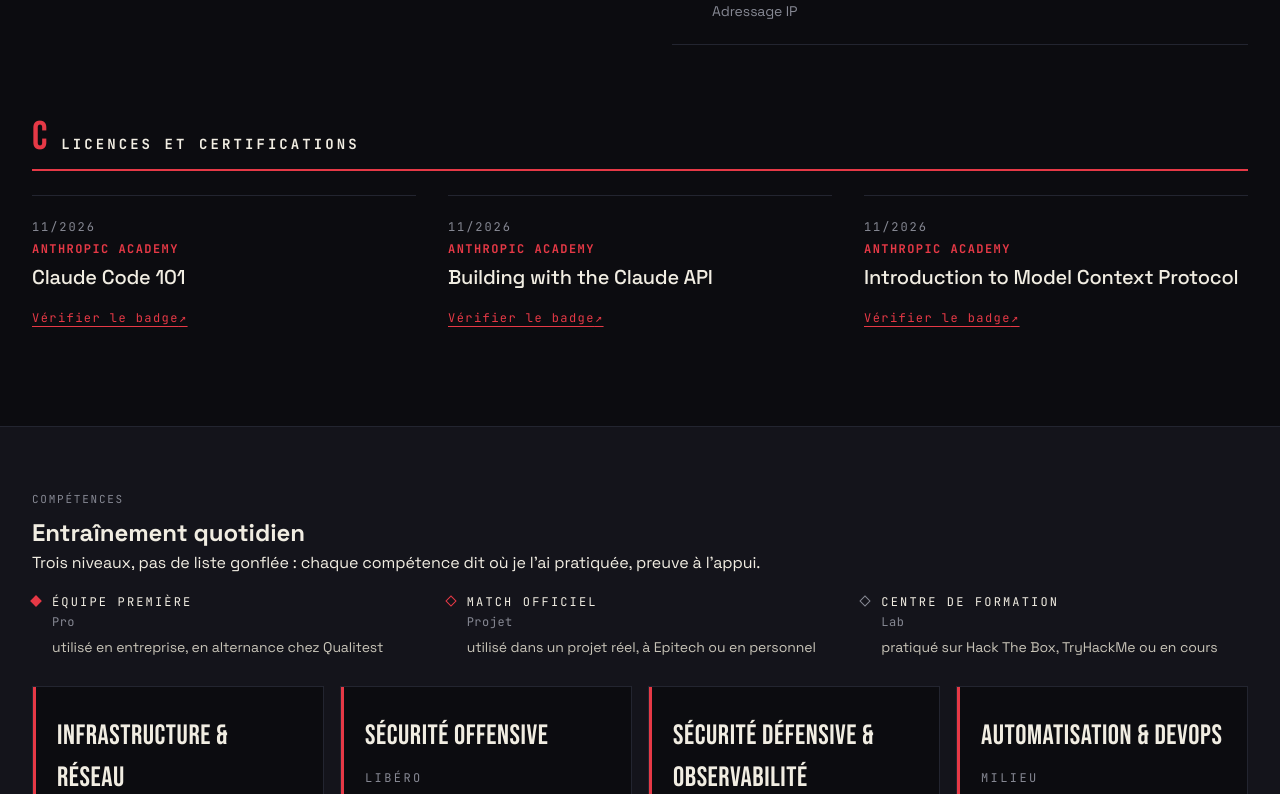
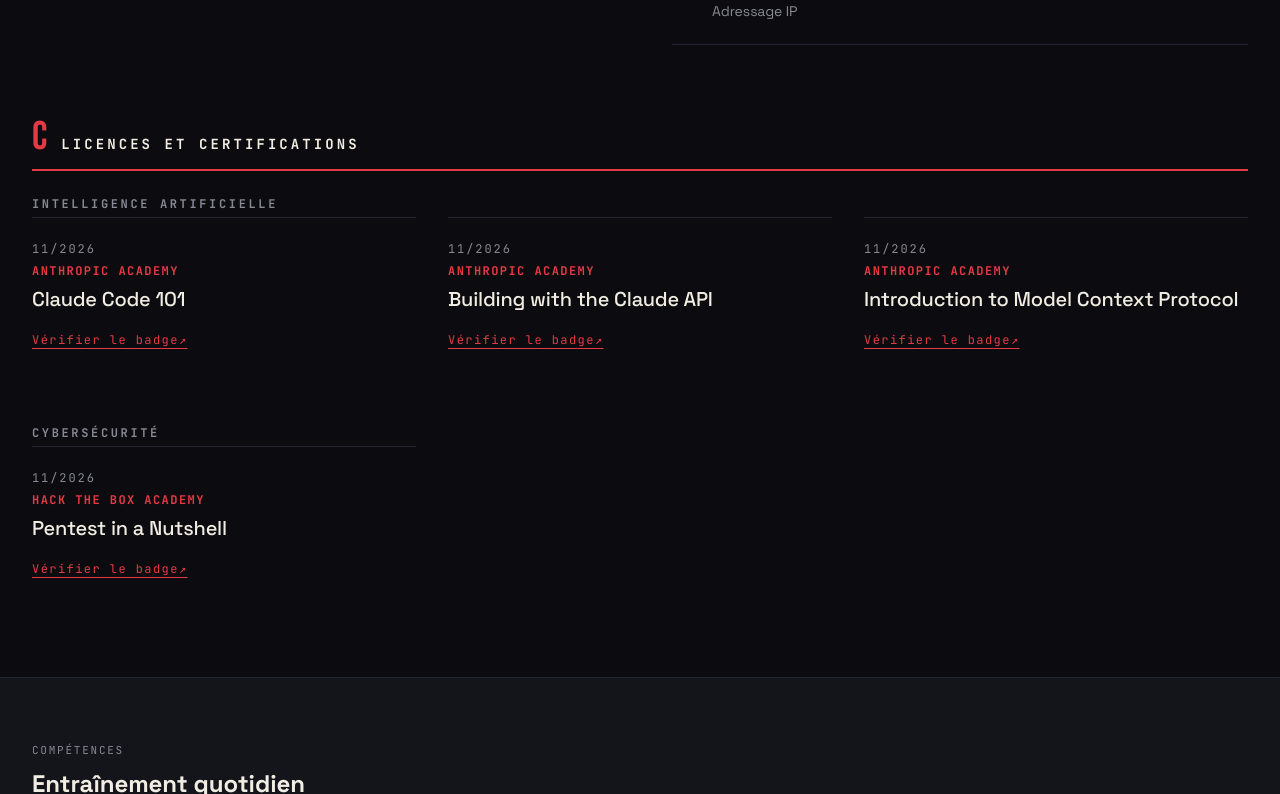
Before and after one commit to Deniz09OK/Portfolio, a Nuxt app: page / in a window 1280 px wide. Shown: the part 7726-8520 px from the top of the page. Built offline with nearby package versions, Linux system fonts and the light colour scheme.

Commit message:
feat(parcours): sépare les certifications IA et cyber et ajoute le badge HTB
Ajoute « Pentest in a Nutshell » (Hack The Box Academy) et regroupe les
certifications par piste (IA, cyber) avec un titre traduit en fr/en/tr.
Ajoute une entrée de menu « Trophées » qui mène au bloc.

```diff
--- a/assets/css/career.css
+++ b/assets/css/career.css
@@ -88,6 +88,15 @@
 
 /* Licences et certifications : sous les deux colonnes, une carte par badge. */
 .certs { margin-top: clamp(40px, 6vw, 72px); }
+.certs-group + .certs-group { margin-top: clamp(24px, 4vw, 40px); }
+.certs-track {
+  font-family: var(--mono);
+  font-weight: 700;
+  font-size: 12px;
+  letter-spacing: 0.22em;
+  color: var(--muted);
+  margin-bottom: 4px;
+}
 .certs-list {
   list-style: none;
   display: grid;
--- a/components/CareerSection.vue
+++ b/components/CareerSection.vue
@@ -3,7 +3,14 @@ const content = usePortfolio()
 const career = computed(() => content.value.career)
 const edu = computed(() => content.value.edu)
 const exp = computed(() => content.value.exp)
-const certs = computed(() => content.value.certs)
+const TRACKS = ['ai', 'cyber'] as const
+const certGroups = computed(() =>
+  TRACKS.map((track) => ({
+    track,
+    label: career.value.certsTracks[track],
+    items: content.value.certs.filter((c) => c.track === track),
+  })).filter((g) => g.items.length > 0),
+)
 </script>
 
 <template>
@@ -44,13 +51,15 @@ const certs = computed(() => content.value.certs)
         </div>
       </div>
 
-      <div class="certs">
+      <div class="certs" id="certs">
         <div class="career-col-head">
           <span class="career-col-num">C</span>
           <h3>{{ career.certsLabel }}</h3>
         </div>
+        <section v-for="g in certGroups" :key="g.track" class="certs-group" :aria-labelledby="`certs-${g.track}`">
+          <h4 :id="`certs-${g.track}`" class="certs-track">{{ g.label }}</h4>
           <ul class="certs-list">
-          <li v-for="c in certs" :key="c.url" v-reveal class="cert">
+            <li v-for="c in g.items" :key="c.url" v-reveal class="cert">
               <div class="timeline-year">{{ c.year }}</div>
               <div class="timeline-school">{{ c.issuer }}</div>
               <div class="timeline-title">{{ c.name }}</div>
@@ -63,6 +72,7 @@ const certs = computed(() => content.value.certs)
               >{{ career.certsVerify }} <span aria-hidden="true">↗</span></a>
             </li>
           </ul>
+        </section>
       </div>
     </div>
   </section>
--- a/components/TopBar.vue
+++ b/components/TopBar.vue
@@ -15,6 +15,7 @@ const links = computed(() => [
   { href: '#roster', label: nav.value.roster, sub: sectionLabels.value.roster },
   { href: '#matches', label: nav.value.matches, sub: sectionLabels.value.matches },
   { href: '#career', label: nav.value.career, sub: sectionLabels.value.career },
+  { href: '#certs', label: nav.value.certs, sub: nav.value.certsSub },
   { href: '#drills', label: nav.value.drills, sub: sectionLabels.value.drills },
   { href: '#htb', label: nav.value.htb, sub: nav.value.htbSub },
   { href: '#off', label: nav.value.off, sub: sectionLabels.value.off },
--- a/data/portfolio.ts
+++ b/data/portfolio.ts
@@ -2,7 +2,7 @@ import type { Portfolio } from '~/types/portfolio'
 
 export const portfolio: Portfolio = {
   fr: {
-    nav: { roster: "Fiche", matches: "Card de la saison", career: "Saisons jouées", drills: "Entraînement quotidien", htb: "Labs cyber", htbSub: "HTB & TryHackMe", off: "Hors du clavier", languages: "Trois langues", contact: "Sifflet final" },
+    nav: { roster: "Fiche", matches: "Card de la saison", career: "Saisons jouées", certs: "Trophées", certsSub: "Certifications", drills: "Entraînement quotidien", htb: "Labs cyber", htbSub: "HTB & TryHackMe", off: "Hors du clavier", languages: "Trois langues", contact: "Sifflet final" },
     sectionLabels: { roster: "Profil", matches: "Projets", career: "Parcours", drills: "Compétences", htb: "Hack The Box", thm: "TryHackMe", off: "Centres d'intérêt", languages: "Langues", contact: "Contact" },
     a11y: { navPrimary: "Navigation principale", navMobile: "Navigation mobile", language: "Langue", theme: "Thème clair", menu: "Menu", legend: "Légende", backToTop: "Remonter en haut de page", skipToContent: "Aller au contenu" },
     ticker: ["ALTERNANCE CYBER & DEV WEB", "·", "DISPONIBLE IMMÉDIATEMENT", "·", "GRAND EST & LUXEMBOURG", "·", "MSc CYBERSÉCURITÉ & CLOUD", "·", "EPITECH NANCY", "·", "TRILINGUE FR/EN/TR", "·", "OUVERT AUX OPPORTUNITÉS", "·", "LIVE", "·", "PORTFOLIO 2026", "·"],
@@ -71,6 +71,7 @@ export const portfolio: Portfolio = {
       eduLabel: "ACADÉMIE",
       expLabel: "TERRAIN",
       certsLabel: "LICENCES ET CERTIFICATIONS",
+      certsTracks: { ai: "INTELLIGENCE ARTIFICIELLE", cyber: "CYBERSÉCURITÉ" },
       certsVerify: "Vérifier le badge"
     },
     edu: [
@@ -85,9 +86,10 @@ export const portfolio: Portfolio = {
       { year: "01/2019 — 06/2021", company: "LYCÉE HENRI LORITZ · SCIENCES PO NANCY · CFA CHARLES DE FOUCAULD", title: "Stages IT (Bac Pro puis BTS)", desc: "Maintenance et déploiement de postes · Support personnel & étudiants · Adressage IP" }
     ],
     certs: [
-      { year: "11/2026", name: "Claude Code 101", issuer: "ANTHROPIC ACADEMY", url: "https://academy.claude.com/verify/03d6ba78be62571ba463d9056184ceae" },
-      { year: "11/2026", name: "Building with the Claude API", issuer: "ANTHROPIC ACADEMY", url: "https://academy.claude.com/verify/1e1a718051738e60e7ec630e22e2a368" },
-      { year: "11/2026", name: "Introduction to Model Context Protocol", issuer: "ANTHROPIC ACADEMY", url: "https://academy.claude.com/verify/308c6bb8c6dd3c8091d2fc27eeb7e83d" }
+      { year: "11/2026", name: "Claude Code 101", issuer: "ANTHROPIC ACADEMY", track: "ai", url: "https://academy.claude.com/verify/03d6ba78be62571ba463d9056184ceae" },
+      { year: "11/2026", name: "Building with the Claude API", issuer: "ANTHROPIC ACADEMY", track: "ai", url: "https://academy.claude.com/verify/1e1a718051738e60e7ec630e22e2a368" },
+      { year: "11/2026", name: "Introduction to Model Context Protocol", issuer: "ANTHROPIC ACADEMY", track: "ai", url: "https://academy.claude.com/verify/308c6bb8c6dd3c8091d2fc27eeb7e83d" },
+      { year: "11/2026", name: "Pentest in a Nutshell", issuer: "HACK THE BOX ACADEMY", track: "cyber", url: "https://academy.hackthebox.com/achievement/badge/589aaab5-e9c1-11f1-8591-0affe7dfeb45" }
     ],
     drills: {
       title: "Entraînement quotidien",
@@ -475,7 +477,7 @@ export const portfolio: Portfolio = {
   },
 
   en: {
-    nav: { roster: "Roster", matches: "Season card", career: "Seasons played", drills: "Daily training", htb: "Cyber labs", htbSub: "HTB & TryHackMe", off: "Off the keyboard", languages: "Three languages", contact: "Final whistle" },
+    nav: { roster: "Roster", matches: "Season card", career: "Seasons played", certs: "Trophies", certsSub: "Certifications", drills: "Daily training", htb: "Cyber labs", htbSub: "HTB & TryHackMe", off: "Off the keyboard", languages: "Three languages", contact: "Final whistle" },
     sectionLabels: { roster: "Profile", matches: "Projects", career: "Experience", drills: "Skills", htb: "Hack The Box", thm: "TryHackMe", off: "Interests", languages: "Languages", contact: "Contact" },
     a11y: { navPrimary: "Primary navigation", navMobile: "Mobile navigation", language: "Language", theme: "Light theme", menu: "Menu", legend: "Legend", backToTop: "Back to top", skipToContent: "Skip to content" },
     ticker: ["CYBER & WEB DEV APPRENTICESHIP", "·", "AVAILABLE NOW", "·", "GRAND EST & LUXEMBOURG", "·", "MSc CYBERSECURITY & CLOUD", "·", "EPITECH NANCY", "·", "TRILINGUAL FR/EN/TR", "·", "OPEN TO WORK", "·", "LIVE", "·", "PORTFOLIO 2026", "·"],
@@ -535,7 +537,7 @@ export const portfolio: Portfolio = {
       { idx: "10", name: "Popeye", kanji: "船団", type: "Containerisation", stack: "DOCKER · FLASK · NODE.JS · POSTGRESQL", year: "2025", opponent: "WEB MONOLITH", verdict: "MODULAR ARCHITECTURE", desc: "Docker containerisation project. Full web application in a microservices architecture, with inter-service communication and persistence.", link: "https://github.com/Deniz09OK/Popeye", archived: true },
       { idx: "11", name: "EpiQuest", kanji: "冒険", type: "2D video game", stack: "JAVA · LIBGDX · GAMEDEV", year: "2024", opponent: "EMPTY ENGINE", verdict: "PLAYABLE ADVENTURE", desc: "2D adventure game built with Java and LibGDX. Combat system, dialogues, progression. Team project.", link: "https://github.com/Deniz09OK/Projet-Jeu-Java", archived: true }
     ],
-    career: { title: "Seasons played", eduLabel: "ACADEMY", expLabel: "FIELD", certsLabel: "LICENSES & CERTIFICATIONS", certsVerify: "Verify badge" },
+    career: { title: "Seasons played", eduLabel: "ACADEMY", expLabel: "FIELD", certsLabel: "LICENSES & CERTIFICATIONS", certsTracks: { ai: "ARTIFICIAL INTELLIGENCE", cyber: "CYBERSECURITY" }, certsVerify: "Verify badge" },
     edu: [
       { year: "09/2024 — 09/2027", school: "EPITECH NANCY", title: "MSc Pro — Cybersecurity & Cloud", desc: "Active pedagogy · Debian/OpenBSD/FreeBSD · Offensive & defensive security", current: true },
       { year: "09/2020 — 07/2022", school: "CHARLES DE FOUCAULD", title: "BTS SNIR", desc: "C/C++, Python · VLAN, routing, subnets · Mageia" },
@@ -548,9 +550,10 @@ export const portfolio: Portfolio = {
       { year: "01/2019 — 06/2021", company: "LYCÉE HENRI LORITZ · SCIENCES PO NANCY · CFA CHARLES DE FOUCAULD", title: "IT internships (vocational bac, then BTS)", desc: "Workstation maintenance & rollout · Staff & student support · IP addressing" }
     ],
     certs: [
-      { year: "11/2026", name: "Claude Code 101", issuer: "ANTHROPIC ACADEMY", url: "https://academy.claude.com/verify/03d6ba78be62571ba463d9056184ceae" },
-      { year: "11/2026", name: "Building with the Claude API", issuer: "ANTHROPIC ACADEMY", url: "https://academy.claude.com/verify/1e1a718051738e60e7ec630e22e2a368" },
-      { year: "11/2026", name: "Introduction to Model Context Protocol", issuer: "ANTHROPIC ACADEMY", url: "https://academy.claude.com/verify/308c6bb8c6dd3c8091d2fc27eeb7e83d" }
+      { year: "11/2026", name: "Claude Code 101", issuer: "ANTHROPIC ACADEMY", track: "ai", url: "https://academy.claude.com/verify/03d6ba78be62571ba463d9056184ceae" },
+      { year: "11/2026", name: "Building with the Claude API", issuer: "ANTHROPIC ACADEMY", track: "ai", url: "https://academy.claude.com/verify/1e1a718051738e60e7ec630e22e2a368" },
+      { year: "11/2026", name: "Introduction to Model Context Protocol", issuer: "ANTHROPIC ACADEMY", track: "ai", url: "https://academy.claude.com/verify/308c6bb8c6dd3c8091d2fc27eeb7e83d" },
+      { year: "11/2026", name: "Pentest in a Nutshell", issuer: "HACK THE BOX ACADEMY", track: "cyber", url: "https://academy.hackthebox.com/achievement/badge/589aaab5-e9c1-11f1-8591-0affe7dfeb45" }
     ],
     drills: {
       title: "Daily training",
@@ -933,7 +936,7 @@ export const portfolio: Portfolio = {
   },
 
   tr: {
-    nav: { roster: "Kadro", matches: "Sezon kartı", career: "Oynanan sezonlar", drills: "Günlük antrenman", htb: "Siber lab'lar", htbSub: "HTB & TryHackMe", off: "Klavyenin dışında", languages: "Üç dil", contact: "Son düdük" },
+    nav: { roster: "Kadro", matches: "Sezon kartı", career: "Oynanan sezonlar", certs: "Kupalar", certsSub: "Sertifikalar", drills: "Günlük antrenman", htb: "Siber lab'lar", htbSub: "HTB & TryHackMe", off: "Klavyenin dışında", languages: "Üç dil", contact: "Son düdük" },
     sectionLabels: { roster: "Profil", matches: "Projeler", career: "Deneyim", drills: "Yetenekler", htb: "Hack The Box", thm: "TryHackMe", off: "İlgi Alanları", languages: "Diller", contact: "İletişim" },
     a11y: { navPrimary: "Ana gezinme", navMobile: "Mobil gezinme", language: "Dil", theme: "Açık tema", menu: "Menü", legend: "Açıklama", backToTop: "Sayfanın başına dön", skipToContent: "İçeriğe geç" },
     ticker: ["SİBER & WEB GELİŞTİRME DÖNÜŞÜMLÜ EĞİTİM", "·", "HEMEN MÜSAİT", "·", "GRAND EST & LÜKSEMBURG", "·", "MSc SİBER GÜVENLİK & BULUT", "·", "EPITECH NANCY", "·", "ÜÇ DİLLİ FR/EN/TR", "·", "YENİ FIRSATLARA AÇIĞIM", "·", "CANLI", "·", "PORTFOLYO 2026", "·"],
@@ -993,7 +996,7 @@ export const portfolio: Portfolio = {
       { idx: "10", name: "Popeye", kanji: "船団", type: "Konteynerleştirme", stack: "DOCKER · FLASK · NODE.JS · POSTGRESQL", year: "2025", opponent: "WEB MONOLİT", verdict: "MODÜLER MİMARİ", desc: "Docker ile konteynerleştirme projesi. Mikroservis mimarisinde tam bir web uygulaması, servisler arası iletişim ve kalıcılık.", link: "https://github.com/Deniz09OK/Popeye", archived: true },
       { idx: "11", name: "EpiQuest", kanji: "冒険", type: "2D video oyunu", stack: "JAVA · LIBGDX · OYUN", year: "2024", opponent: "BOŞ MOTOR", verdict: "OYNANABİLİR MACERA", desc: "Java ve LibGDX ile geliştirilmiş 2D macera oyunu. Savaş sistemi, diyaloglar, ilerleme. Takım projesi.", link: "https://github.com/Deniz09OK/Projet-Jeu-Java", archived: true }
     ],
-    career: { title: "Oynanan sezonlar", eduLabel: "AKADEMİ", expLabel: "SAHA", certsLabel: "LİSANSLAR VE SERTİFİKALAR", certsVerify: "Rozeti doğrula" },
+    career: { title: "Oynanan sezonlar", eduLabel: "AKADEMİ", expLabel: "SAHA", certsLabel: "LİSANSLAR VE SERTİFİKALAR", certsTracks: { ai: "YAPAY ZEKÂ", cyber: "SİBER GÜVENLİK" }, certsVerify: "Rozeti doğrula" },
     edu: [
       { year: "09/2024 — 09/2027", school: "EPITECH NANCY", title: "MSc Pro — Siber Güvenlik & Bulut", desc: "Aktif pedagoji · Debian/OpenBSD/FreeBSD · Saldırı & savunma", current: true },
       { year: "09/2020 — 07/2022", school: "CHARLES DE FOUCAULD", title: "BTS SNIR", desc: "C/C++, Python · VLAN, yönlendirme, alt ağlar · Mageia" },
@@ -1006,9 +1009,10 @@ export const portfolio: Portfolio = {
       { year: "01/2019 — 06/2021", company: "LYCÉE HENRI LORITZ · SCIENCES PO NANCY · CFA CHARLES DE FOUCAULD", title: "BT stajları (Mesleki Lise, ardından BTS)", desc: "İş istasyonu bakımı ve kurulumu · Personel & öğrenci desteği · IP adresleme" }
     ],
     certs: [
-      { year: "11/2026", name: "Claude Code 101", issuer: "ANTHROPIC ACADEMY", url: "https://academy.claude.com/verify/03d6ba78be62571ba463d9056184ceae" },
-      { year: "11/2026", name: "Building with the Claude API", issuer: "ANTHROPIC ACADEMY", url: "https://academy.claude.com/verify/1e1a718051738e60e7ec630e22e2a368" },
-      { year: "11/2026", name: "Introduction to Model Context Protocol", issuer: "ANTHROPIC ACADEMY", url: "https://academy.claude.com/verify/308c6bb8c6dd3c8091d2fc27eeb7e83d" }
+      { year: "11/2026", name: "Claude Code 101", issuer: "ANTHROPIC ACADEMY", track: "ai", url: "https://academy.claude.com/verify/03d6ba78be62571ba463d9056184ceae" },
+      { year: "11/2026", name: "Building with the Claude API", issuer: "ANTHROPIC ACADEMY", track: "ai", url: "https://academy.claude.com/verify/1e1a718051738e60e7ec630e22e2a368" },
+      { year: "11/2026", name: "Introduction to Model Context Protocol", issuer: "ANTHROPIC ACADEMY", track: "ai", url: "https://academy.claude.com/verify/308c6bb8c6dd3c8091d2fc27eeb7e83d" },
+      { year: "11/2026", name: "Pentest in a Nutshell", issuer: "HACK THE BOX ACADEMY", track: "cyber", url: "https://academy.hackthebox.com/achievement/badge/589aaab5-e9c1-11f1-8591-0affe7dfeb45" }
     ],
     drills: {
       title: "Günlük antrenman",
```
Also changed, not shown: types/portfolio.ts (+9 -0 lines). Lines whose indentation alone changed are shown as unchanged.
